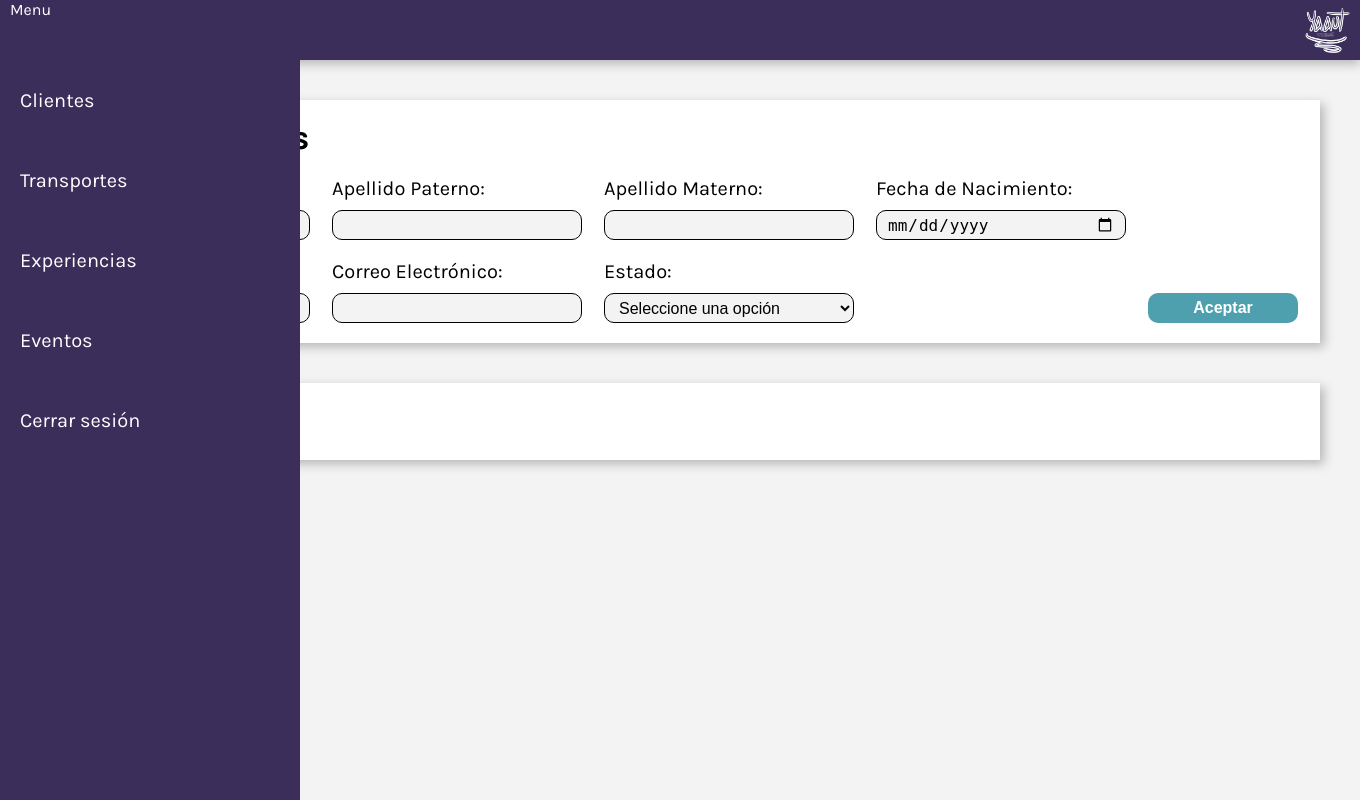
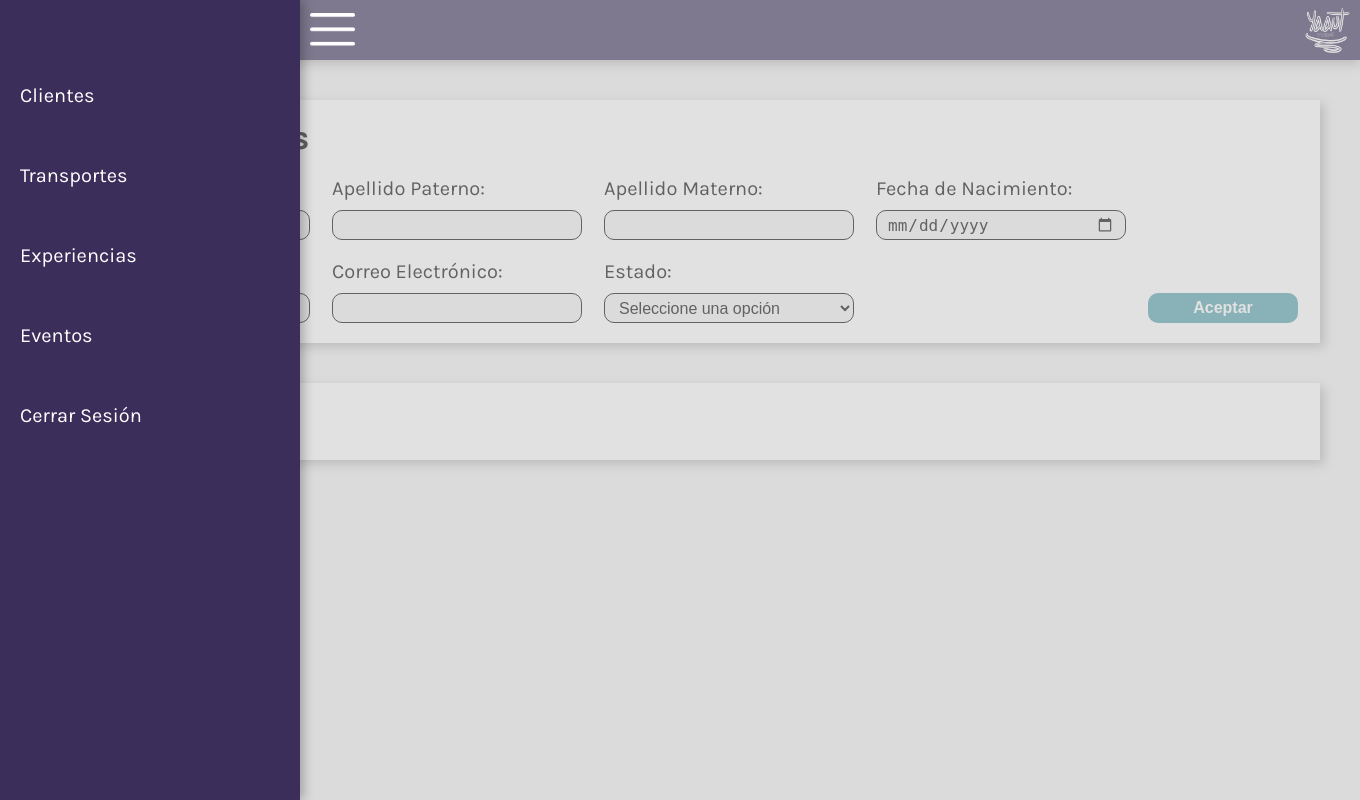
Before and after one commit to DanielRinconM/yaautTouring, a PHP site: page / in a window 1360 px wide, after a click that opens the changed part. Run offline with PHP 8.4, Linux system fonts and the light colour scheme.

Commit message:
Creacion del login y refinamiento del menu lateral
Creacion completa de la pantalla de login, refinamiento de animaciones y diseño del menu lateral

```diff
--- a/Front/Estilos.css
+++ b/Front/Estilos.css
@@ -5,12 +5,57 @@
 }
 
 body {
+	position: absolute;
+	width: 100%;
+	height: 100%;
 	font-family: 'Karla', sans-serif;
 	background: #F3F3F3;
 	color: #000000;
 	font-weight: 300;
 	font-size: 16px;
 }
+
+
+/* ESTILOS DE PAGINA LOGIN */
+
+	.Log {
+		width: 100%;
+		max-width: 1920px;
+		height: 100%;
+		display: grid;
+		grid-template-rows: 60px auto;
+	}
+
+	.Login {
+		background: #FFFFFF;
+		align-self: center;
+		justify-self: center;
+		padding: 20px;
+		display: grid;
+		grid-gap: 20px;
+		grid-template-rows: repeat(4, auto);
+		box-shadow: 4px 4px 10px rgba(0, 0, 0, 0.25);
+	}
+
+	.Login input {
+		width: 300px;
+	}
+
+	.User{
+		align-self: center;
+		justify-self: center;
+	}
+
+	.Password{
+		align-self: center;
+		justify-self: center;
+	}
+
+	.Login .BtnAcept {
+		margin-top: 50px;
+		align-self: center;
+		justify-self: center;
+	}
 
 /* ESTILOS DE PAGINA CLIENTES */
 
@@ -41,26 +86,42 @@ body {
 				width: 300px;
 			}
 
+			#Check:checked ~ .IconMenu {
+				transform: translate(300px, 0);
+			}
+
+			#Check:checked ~ .Fondo {
+				visibility: visible;
+				background: rgba(196 ,196 ,196 , 0.5);
+			}
+
+
 			.IconMenu {
 				margin-left: 10px;
+				grid-column: 1;
+				grid-row: 1;
+				align-self: center;
+				transition: all 300ms ease;
+				z-index: 2
 			}
 
 			.Menu {
+				padding-top: 60px;
 				position: fixed;
-				top: 60px;
 				width: 0px;
+				max-width: 300px;
 				height: 100%;
 				background: #3B2E5A;
 				display: grid;
 				grid-template-rows: repeat(6, 80px);
 				transition: all 300ms;
 				overflow: hidden;
+				z-index: 2;
+				box-shadow: 4px 0px 10px rgba(0, 0, 0, 0.25);
 			}
 
 			.Menu div {
 				padding: 20px;
-				color: #FFFFFF;
-				font-size: 20px;
 				text-align: center;
 				display: flex;
 				align-items: center;
@@ -92,13 +153,16 @@ body {
 				grid-row: 5;
 			}
 
-			img {
-				width: 45px;
-				height: 45px;
+			.Logo {
 				grid-column: 2;
 				grid-row: 1;
 				align-self: center;
 				justify-self: end;
+			}
+
+			img {
+				width: 45px;
+				height: 45px;
 			}
 
 		.RegCliente,
@@ -128,6 +192,13 @@ body {
 				margin-bottom: 10px;
 			}
 
+			a {
+				color: #FFFFFF;
+				font-size: 20px;
+				margin-bottom: 10px;
+				text-decoration: none;
+			}
+
 			input,
 			select {
 				width: 250px;
@@ -149,6 +220,7 @@ body {
 				border: none;
 				color: #FFFFFF;
 				font-weight: bold;
+				background: #4EA0AE;
 			}
 
 			.RegCliente .Name {
@@ -193,7 +265,7 @@ body {
 				align-self: end;
 			}
 
-			.RegCliente .BtnAcept:hover {
+			.BtnAcept:hover {
 				background: #6CAEB9;
 			}
 
@@ -201,5 +273,15 @@ body {
 
 		}
 
+	.Fondo {
+		visibility: hidden;
+		position: fixed;
+		width: 100%;
+		max-width: 1920px;
+		height: 100%;
+		background: rgba(196 ,196 ,196 , 0.0);
+		z-index: 1;
+	}
+
 /* ANIMACIONES */
 /* BOTON DEL MENU LATERAL*/
--- a/Front/Index.html
+++ b/Front/Index.html
@@ -11,14 +11,31 @@
 	<div class="Canvas">
 		<div class="Header">
 			<input type="checkbox" id="Check">
-			<label for="Check" class="IconMenu">Menu</label>
+			<label for="Check" class="IconMenu"><img class="MenuImg" src="Resources/Menu.png"></label>
+
+			<!-- AQUI INICIA EL MENU LATERAL -->
+
 			<nav class="Menu">
-				<div class="Clientes">Clientes</div>
-				<div class="Transportes">Transportes</div>
-				<div class="Experiencias">Experiencias</div>
-				<div class="Eventos">Eventos</div>
-				<div class="LogOut">Cerrar sesión</div>
+				<div class="Clientes">
+					<a href="">Clientes</a>
+				</div>
+				<div class="Transportes">
+					<a href="">Transportes</a>
+				</div>
+				<div class="Experiencias">
+					<a href="">Experiencias</a>
+				</div>
+				<div class="Eventos">
+					<a href="">Eventos</a>
+				</div>
+				<div class="LogOut">
+					<a href="Login.html">Cerrar Sesión</a>
+				</div>
 			</nav>
+
+			<!-- AQUI TERMINA EL MENU LATERAL -->
+
+			<div class="Fondo"></div>
 			<img class="Logo" src="Resources/logo.png">
 		</div>
 		<div class="RegCliente">
```
Also changed, not shown: Front/Login.html (added, +30 -0 lines), Front/Resources/menu.png (added).
